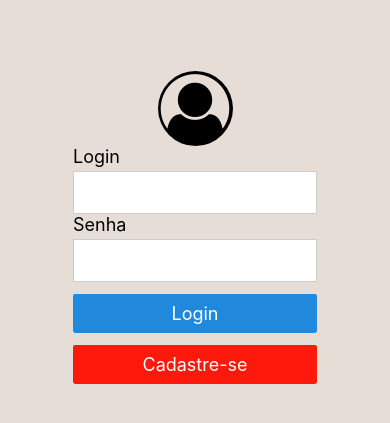
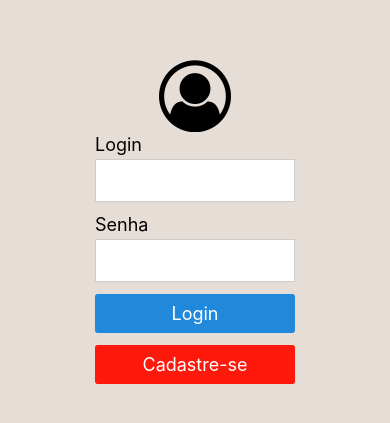
Before and after one commit to raulhenrique-x3/react-native-login-screen, a React Native app: screen /Login in a window 390 px wide. Shown: the part 195-618 px from the top of the page. Built offline with nearby package versions, Linux system fonts and the light colour scheme.

Commit message:
correção de bugs no layout e na aplicação android

```diff
--- a/Components/LoginBox.tsx
+++ b/Components/LoginBox.tsx
@@ -1,5 +1,5 @@
 import { Avatar } from "react-native-elements";
-import { StyleSheet, View, SafeAreaView } from "react-native";
+import { StyleSheet, View, SafeAreaView, TouchableOpacity } from "react-native";
 import { Button } from "@rneui/themed";
 import { TextInputs } from "./TextInputs";
 
@@ -17,7 +17,7 @@ export const LoginBox = (props: IProps) => {
         <Avatar
           size={"large"}
           rounded
-          icon={{ name: "user-circle-o", type: "font-awesome", color: "#000000", size: 80 }}
+          icon={{ name: "user-circle-o", type: "font-awesome", color: "#000000", size: 72 }}
         />
       </View>
 
@@ -25,12 +25,15 @@ export const LoginBox = (props: IProps) => {
       <TextInputs textInput1="Senha" value="" />
 
       <SafeAreaView>
-        <Button onPress={login} style={styles.userButton}>
-          Login
-        </Button>
-        <Button onPress={register} style={styles.userButton} color="error">
-          Cadastre-se
-        </Button>
+        <TouchableOpacity style={styles.userButton}>
+          <Button onPress={login}>Login</Button>
+        </TouchableOpacity>
+
+        <TouchableOpacity style={styles.userButton}>
+          <Button onPress={register} color="error">
+            Cadastre-se
+          </Button>
+        </TouchableOpacity>
       </SafeAreaView>
     </View>
   );
@@ -43,6 +46,6 @@ const styles = StyleSheet.create({
   },
 
   userButton: {
-    marginTop: 12,
+    marginBottom: 12,
   },
 });
--- a/Components/TextInputs.tsx
+++ b/Components/TextInputs.tsx
@@ -17,6 +17,7 @@ const styles = StyleSheet.create({
   },
 
   input: {
+    width: 200,
     borderLeftWidth: 1,
     borderRightWidth: 1,
     borderTopWidth: 1,
@@ -24,5 +25,6 @@ const styles = StyleSheet.create({
     padding: 12,
     backgroundColor: "#fff",
     borderColor: "#cdcdcd",
+    marginBottom: 12,
   },
 });
--- a/Pages/ContactInfo.tsx
+++ b/Pages/ContactInfo.tsx
@@ -1,5 +1,5 @@
 import { useEffect, useState } from "react";
-import { View, Text, StyleSheet } from "react-native";
+import { View, Text, StyleSheet, TouchableOpacity } from "react-native";
 import { TextInputs } from "../Components/TextInputs";
 import axios from "axios";
 import { API_URL } from "../const/API_URL";
@@ -33,10 +33,12 @@ export const ContactInfo = ({ id }: IProps) => {
           <TextInputs textInput1="Email" value={data?.[0]?.email} />
           <TextInputs textInput1="Telefone" value={data?.[0]?.telefone} />
 
-          <Button style={styles.userButton}>Alterar</Button>
-          <Button style={styles.userButton} color="error">
-            Excluir
-          </Button>
+          <TouchableOpacity style={styles.userButton}>
+            <Button>Alterar</Button>
+          </TouchableOpacity>
+          <TouchableOpacity style={styles.userButton}>
+            <Button color="error">Excluir</Button>
+          </TouchableOpacity>
         </SafeAreaView>
       )}
     </View>
--- a/Pages/ContactsList.tsx
+++ b/Pages/ContactsList.tsx
@@ -33,7 +33,6 @@ export const ContactList = (props: IProps) => {
 
   return (
     <View>
-      <SafeAreaProvider>
       <Header
         placement="center"
         centerComponent={{ text: "Lista de Contatos", style: { color: "#fff", fontSize: 24, fontWeight: "500" } }}
@@ -53,7 +52,7 @@ export const ContactList = (props: IProps) => {
               <Avatar
                 size={"large"}
                 rounded
-                  icon={{ name: "user-circle-o", type: "font-awesome", color: "#000000", size: 80 }}
+                icon={{ name: "user-circle-o", type: "font-awesome", color: "#000000", size: 72 }}
               />
               <ListItem.Content>
                 {contact?.nome == "undefined" || contact?.nome == "" ? (
@@ -71,7 +70,6 @@ export const ContactList = (props: IProps) => {
           ))}
         </ScrollView>
       )}
-      </SafeAreaProvider>
     </View>
   );
 };
```
Lines whose indentation alone changed are shown as unchanged.
